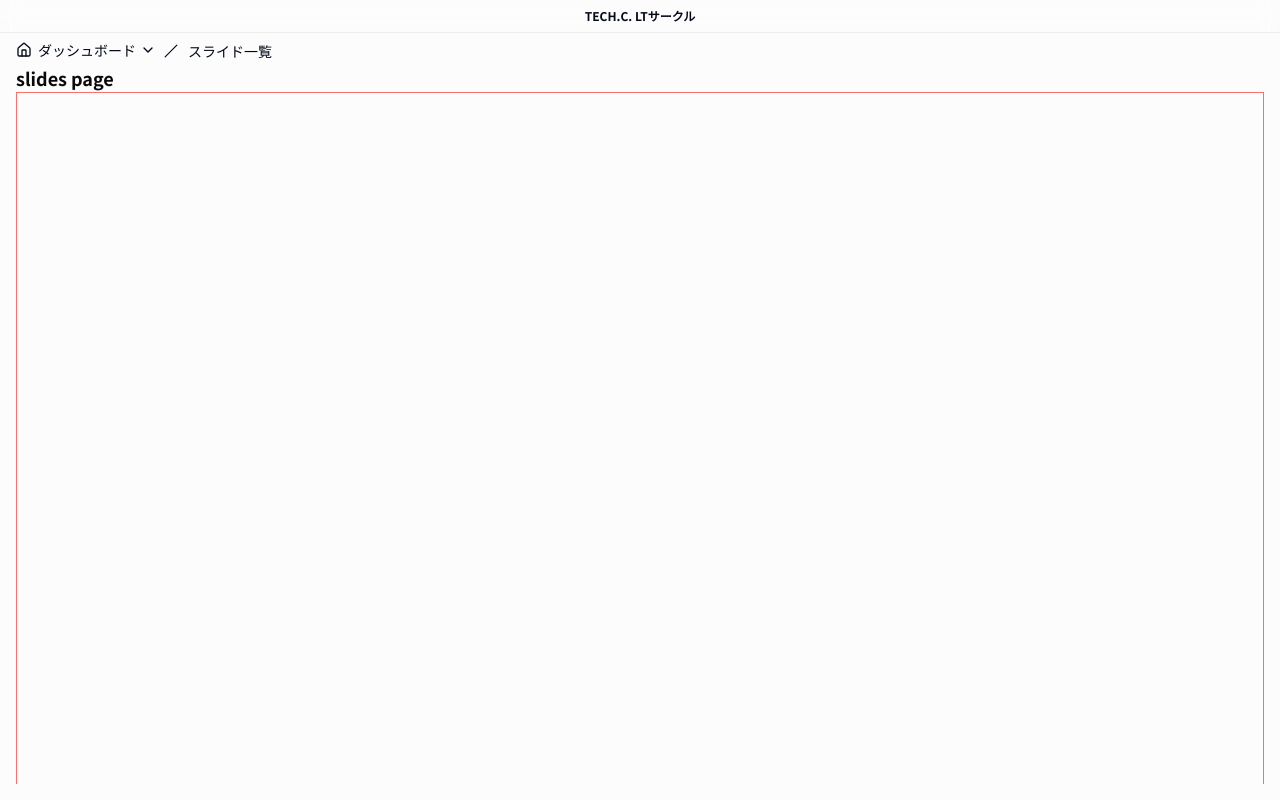
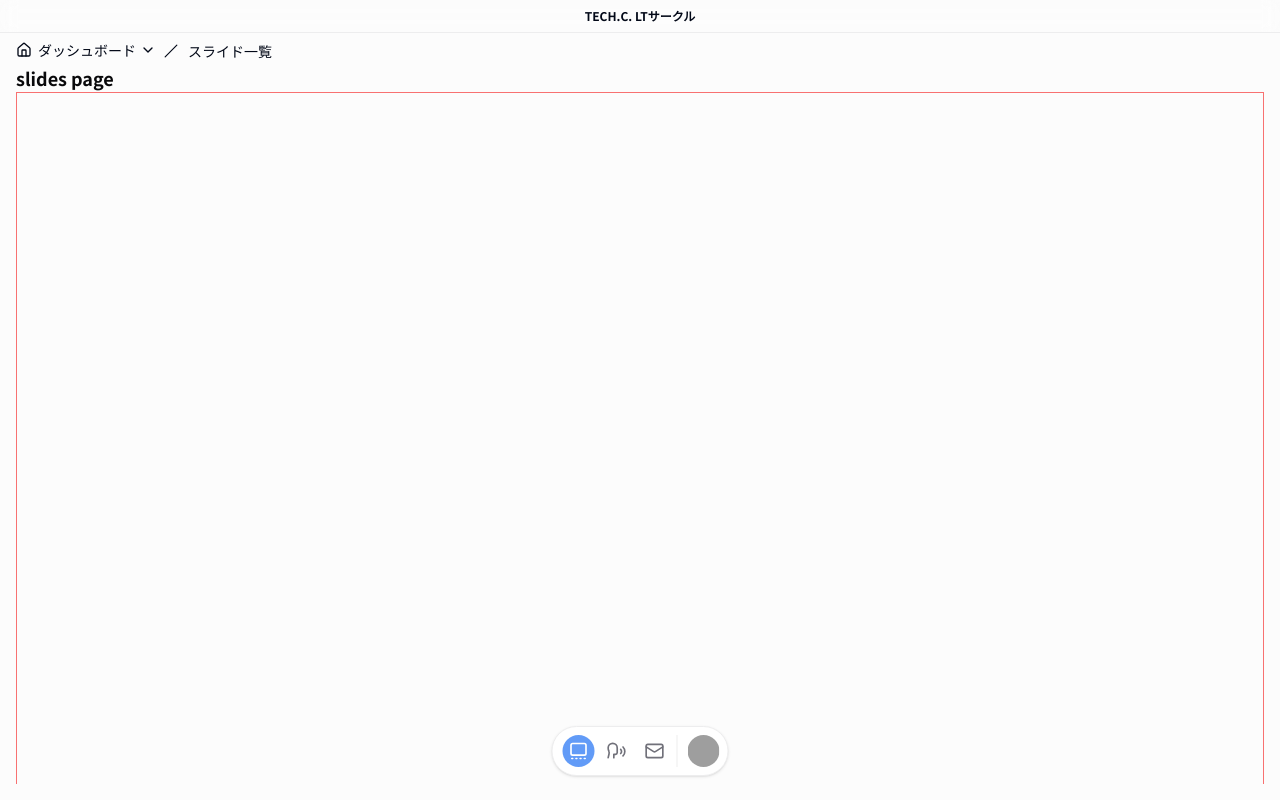
Before and after one commit to naruse666/slide-share-web, a Next.js app: page /slides in a window 1280 px wide. Built offline with nearby package versions, Linux system fonts and the light colour scheme; grey boxes are pictures that could not be loaded.

Commit message:
style: create nav

```diff
--- a/src/app/(main)/layout.tsx
+++ b/src/app/(main)/layout.tsx
@@ -1,5 +1,6 @@
 import BreadcrumbNav from '@/components/common/breadcrumb-nav'
 import Header from '@/components/common/header'
+import Nav from '@/components/common/nav'
 import { ScrollArea } from '@/components/ui/scroll-area'
 
 export default function MainLayout({
@@ -11,6 +12,7 @@ export default function MainLayout({
     <main className="h-dvh overflow-hidden">
       <Header />
       <BreadcrumbNav />
+      <Nav />
       <ScrollArea className="h-dvh px-4 pb-4">
         <span className="pt-16 block"></span>
         {children}
--- /dev/null
+++ b/src/components/common/nav/index.tsx
@@ -0,0 +1,51 @@
+'use client'
+
+import { GalleryThumbnails, MailIcon, Speech } from 'lucide-react'
+import Link from 'next/link'
+
+import { Avatar, AvatarFallback, AvatarImage } from '@/components/ui/avatar'
+import { buttonVariants } from '@/components/ui/button'
+import { cn } from '@/lib/utils'
+
+import NavItem from './item'
+
+const navItems = [
+  {
+    href: 'slides',
+    Icon: GalleryThumbnails,
+  },
+  {
+    href: 'speakers',
+    Icon: Speech,
+  },
+  {
+    href: 'contacts',
+    Icon: MailIcon,
+  },
+]
+
+export default function Nav() {
+  const user = true
+
+  return (
+    <nav className="fixed z-30 bottom-6 right-1/2 translate-x-1/2 h-13 pl-2.5 bg-white dark:bg-zinc-950 border p-2 rounded-full shadow flex sh gap-1.5">
+      {navItems.map((item, index) => (
+        <NavItem key={index} href={item.href} Icon={item.Icon} />
+      ))}
+      <div className="border-r"></div>
+      {user ? (
+        <Avatar className="w-8 h-8 ml-1">
+          <AvatarImage src="https://github.com/shadcn.png" />
+          <AvatarFallback>CN</AvatarFallback>
+        </Avatar>
+      ) : (
+        <Link
+          href="/auth"
+          className={cn(buttonVariants(), 'rounded-full h-8 ml-1')}
+        >
+          ログイン
+        </Link>
+      )}
+    </nav>
+  )
+}
--- /dev/null
+++ b/src/components/common/nav/item.tsx
@@ -0,0 +1,30 @@
+'use client'
+
+import type { LucideIcon } from 'lucide-react'
+import Link from 'next/link'
+import { usePathname } from 'next/navigation'
+
+import { cn } from '@/lib/utils'
+
+export default function NavItem({
+  href,
+  Icon,
+}: {
+  href: string
+  Icon: LucideIcon
+}) {
+  const pathname = usePathname()
+  const isActive = pathname.split('/')[1] === href
+
+  return (
+    <Link
+      href={'/' + href}
+      className={
+        cn('w-8 h-8 flex items-center justify-center rounded-full') +
+        (isActive ? ' bg-blue-500/80 text-white' : ' text-zinc-500')
+      }
+    >
+      <Icon className="w-5 h-5" />
+    </Link>
+  )
+}
--- a/tailwind.config.ts
+++ b/tailwind.config.ts
@@ -53,6 +53,12 @@ const config = {
           foreground: 'hsl(var(--card-foreground))',
         },
       },
+      height: {
+        px: '1px',
+      },
+      width: {
+        px: '1px',
+      },
       boxShadow: {
         card: '0px 0px 0px 1px rgba(9,9,11,0.05), 0px 2px 2px 0px rgba(9,9,11,0.08)',
       },
```
